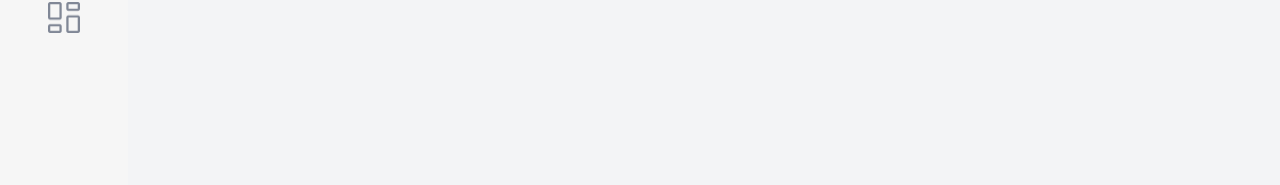
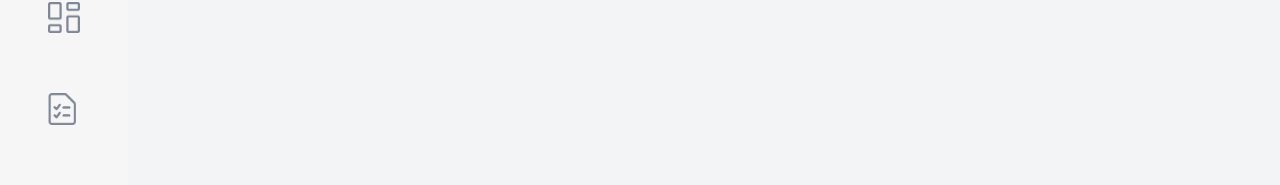
Before and after one commit to Jerric1801/spm-wfh-frontend, a React (Vite) app: page /request in a window 1280 px wide. Shown: the part 119-304 px from the top of the page. Built offline with nearby package versions, Linux system fonts and the light colour scheme.

Commit message:
added teamslist page icon

```diff
--- a/src/components/layout/NavBar.jsx
+++ b/src/components/layout/NavBar.jsx
@@ -1,6 +1,6 @@
 import CompanyLogo from "../../assets/images/all-in-one_logo.png";
 import RequestPageIcon from "../../assets/images/request-page-icon.png";
-
+import TeamsListIcon from "../../assets/images/teamslist.png";
 
 function NavBar() {
     return (
@@ -11,6 +11,9 @@ function NavBar() {
             <a href="/request">
                 <img src={RequestPageIcon} alt="Request page icon" style={{ width: '40%', margin: 'auto', marginTop: '40px', padding: '10px' }} />
             </a>
+            <a href="/teams">
+                <img src={TeamsListIcon} alt="Teams list icon" style={{ width: '40%', margin: 'auto', marginTop: '40px', padding: '10px' }} />
+            </a>
         </div>
     )
 }
```
Also changed, not shown: src/assets/images/teamslist.png (added).
